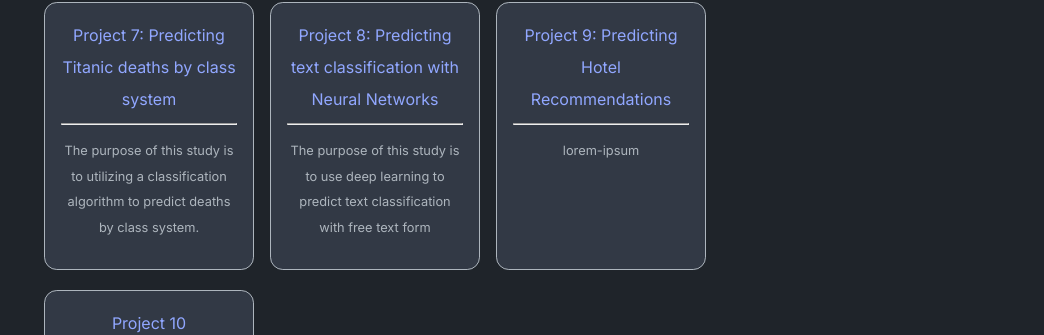
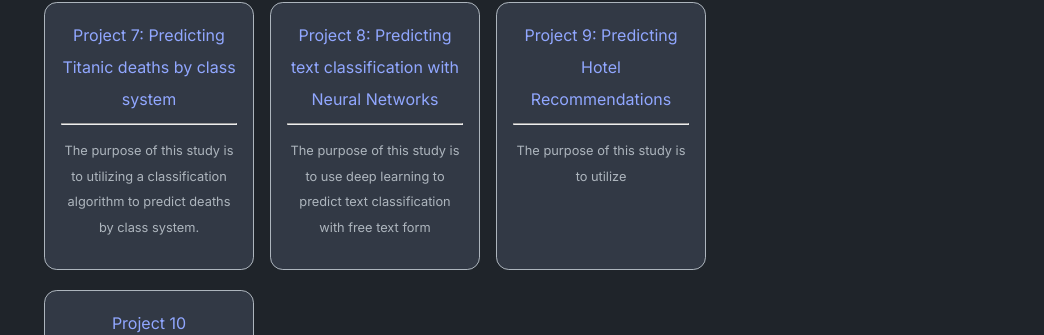
Before and after one commit to Josef9154/JRochelle_Portfolio, a Jekyll site: the page built from index.md, in a window 1280 px wide. Shown: the part 1030-1365 px from the top of the page, without its empty margins (236-1280 px from the left). Built offline with Jekyll 4.4.1, drawn with Linux system fonts in a browser that asks for light colours.

Commit message:
home.yml: updated desc in project_entries

```diff
--- a/_data/home.yml
+++ b/_data/home.yml
@@ -47,7 +47,7 @@ project_entries:
   - title: 'Project 9: Predicting Hotel Recommendations'
     url: >-
       https://github.com/Josef9154/Portfolio-Examples/blob/main/Project%209-%20Predicting%20hotel%20recommendations.ipynb
-    desc: lorem-ipsum
+    desc: 'The purpose of this study is to utilize '
   - title: Project 10
     url: lorem-ipsum
     desc: lorem-ipsum
```
